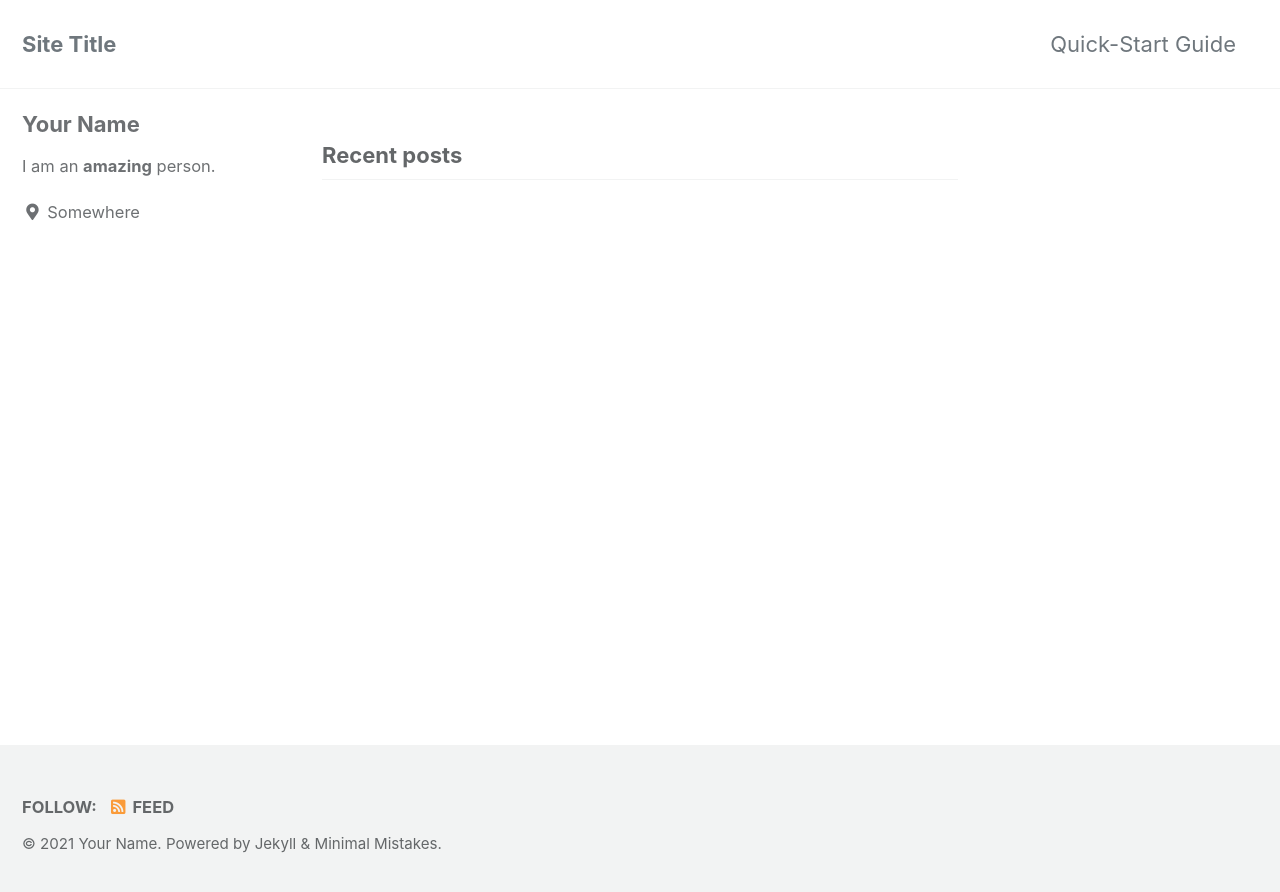
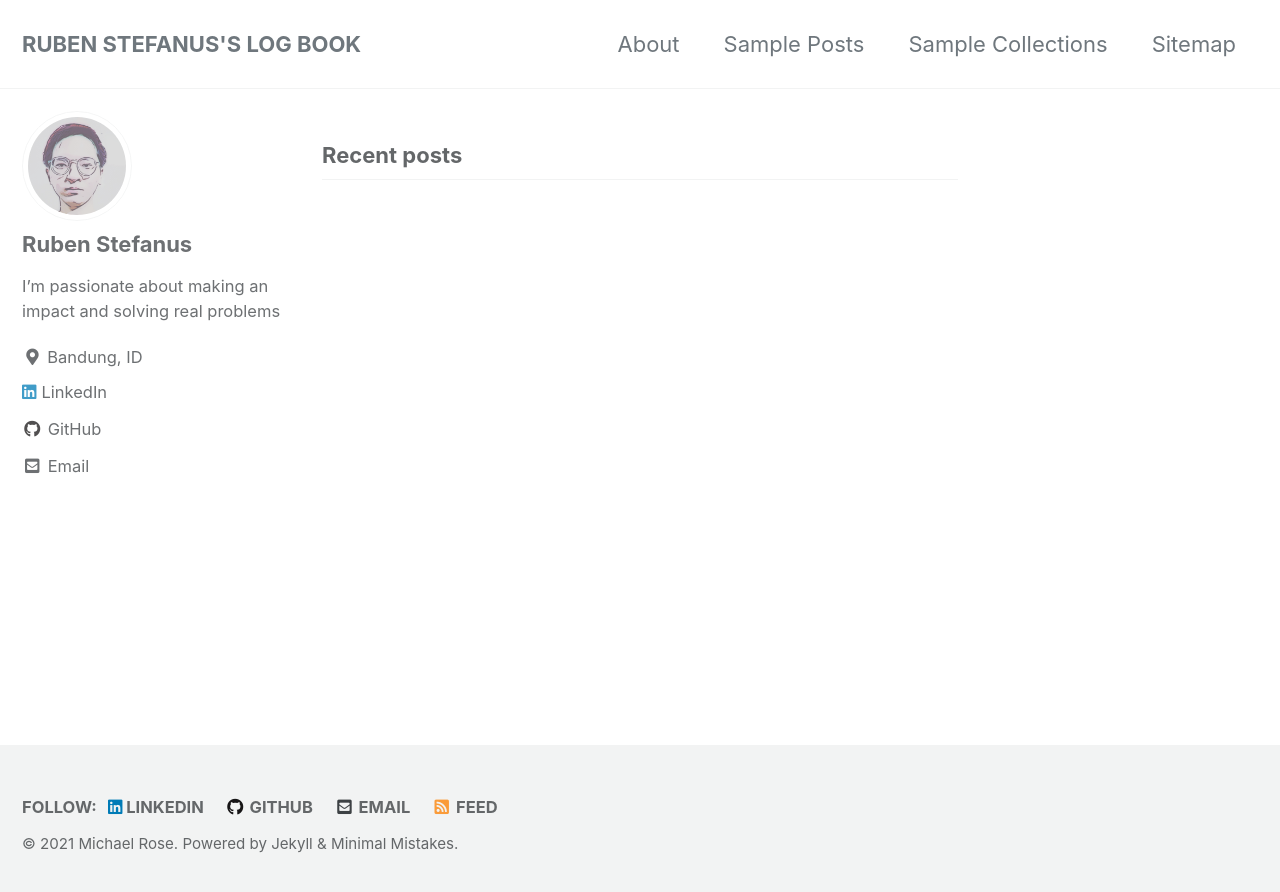
Before and after one commit to rubentea16/rubentea16.github.io, a Jekyll site: the page built from index.html, in a window 1280 px wide. Shown: the top 892 px of the page. Built offline with Jekyll 4.4.1, drawn with Linux system fonts in a browser that asks for light colours; cached includes are drawn as plain includes; the list of posts is cut into pages by our own code.

Commit message:
feat: add config, image

```diff
--- a/_config.yml
+++ b/_config.yml
@@ -11,19 +11,19 @@
 # https://mmistakes.github.io/minimal-mistakes/docs/quick-start-guide/#installing-the-theme
 
 # theme                  : "minimal-mistakes-jekyll"
-# remote_theme           : "mmistakes/minimal-mistakes"
+remote_theme           : "mmistakes/minimal-mistakes"
 minimal_mistakes_skin    : "default" # "air", "aqua", "contrast", "dark", "dirt", "neon", "mint", "plum", "sunrise"
 
 # Site Settings
 locale                   : "en-US"
-title                    : "Site Title"
+title                    : "RUBEN STEFANUS'S LOG BOOK"
 title_separator          : "-"
 subtitle                 : # site tagline that appears below site title in masthead
-name                     : "Your Name"
-description              : "An amazing website."
-url                      : # the base hostname & protocol for your site e.g. "https://mmistakes.github.io"
+name                     : &name "Michael Rose"
+description              : &description "Data Science, Machine Learning, Artificial Intelligence."
+url                      : "https://rubentea16.github.io"
 baseurl                  : # the subpath of your site, e.g. "/blog"
-repository               : # GitHub username/repo-name e.g. "mmistakes/minimal-mistakes"
+repository               : "rubentea16"
 teaser                   : # path of fallback teaser image, e.g. "/assets/images/500x300.png"
 logo                     : # path of logo image to display in the masthead, e.g. "/assets/images/88x88.png"
 masthead_title           : # overrides the website title displayed in the masthead, use " " for no title
@@ -102,52 +102,33 @@ analytics:
 
 # Site Author
 author:
-  name             : "Your Name"
-  avatar           : # path of avatar image, e.g. "/assets/images/bio-photo.jpg"
-  bio              : "I am an **amazing** person."
-  location         : "Somewhere"
-  email            :
+  name             : "Ruben Stefanus"
+  avatar           : "/assets/images/ruben-stefanus.jpg"
+  bio              : "I'm passionate about making an impact and solving real problems"
+  location         : "Bandung, ID"
   links:
+    - label: "LinkedIn"
+      icon: "fab fa-linkedin"
+      url: "https://www.linkedin.com/in/rubenstefanus"
+    - label: "GitHub"
+      icon: "fab fa-fw fa-github"
+      url: "https://github.com/rubentea16"
     - label: "Email"
       icon: "fas fa-fw fa-envelope-square"
-      # url: "mailto:your.name@email.com"
-    - label: "Website"
-      icon: "fas fa-fw fa-link"
-      # url: "https://your-website.com"
-    - label: "Twitter"
-      icon: "fab fa-fw fa-twitter-square"
-      # url: "https://twitter.com/"
-    - label: "Facebook"
-      icon: "fab fa-fw fa-facebook-square"
-      # url: "https://facebook.com/"
-    - label: "GitHub"
-      icon: "fab fa-fw fa-github"
-      # url: "https://github.com/"
-    - label: "Instagram"
-      icon: "fab fa-fw fa-instagram"
-      # url: "https://instagram.com/"
+      url: "mailto:rstefanus16@gmail.com"
 
 # Site Footer
 footer:
   links:
-    - label: "Twitter"
-      icon: "fab fa-fw fa-twitter-square"
-      # url:
-    - label: "Facebook"
-      icon: "fab fa-fw fa-facebook-square"
-      # url:
+    - label: "LinkedIn"
+      icon: "fab fa-linkedin"
+      url: "https://www.linkedin.com/in/rubenstefanus"
     - label: "GitHub"
       icon: "fab fa-fw fa-github"
-      # url:
-    - label: "GitLab"
-      icon: "fab fa-fw fa-gitlab"
-      # url:
-    - label: "Bitbucket"
-      icon: "fab fa-fw fa-bitbucket"
-      # url:
-    - label: "Instagram"
-      icon: "fab fa-fw fa-instagram"
-      # url:
+      url: "https://github.com/rubentea16"
+    - label: "Email"
+      icon: "fas fa-fw fa-envelope-square"
+      url: "mailto:rstefanus16@gmail.com"
 
 
 # Reading Files
```
Also changed, not shown: _data/navigation.yml (+8 -10 lines), assets/images/ruben-stefanus.jpg (added), 1 other file.
